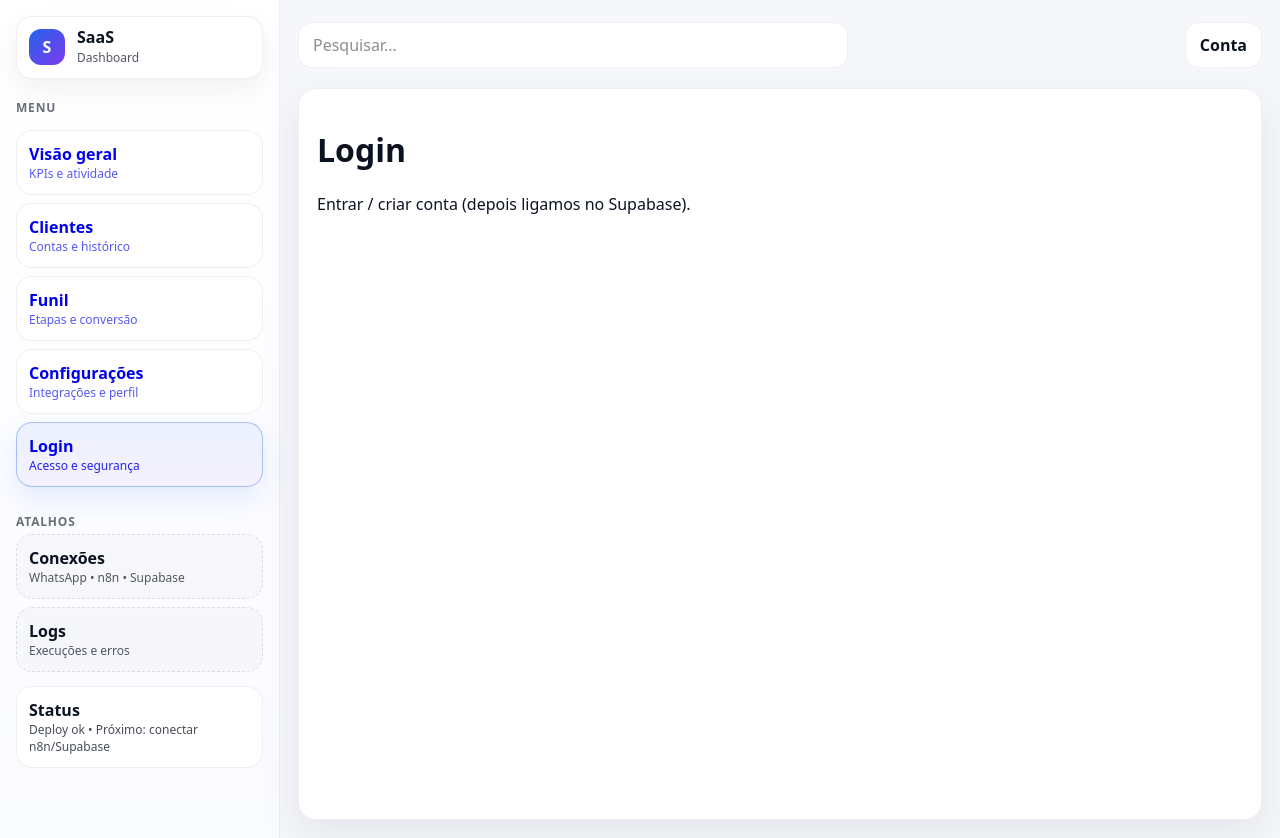
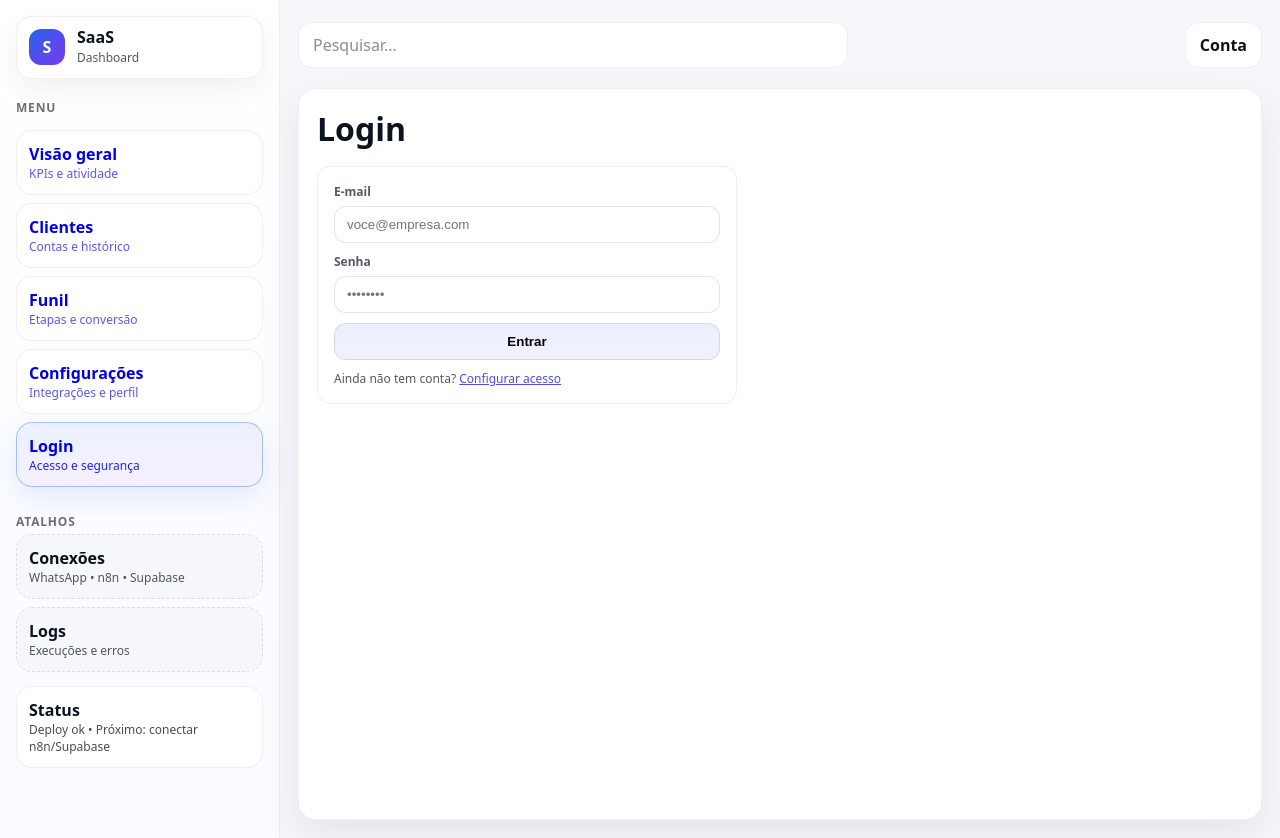
Before and after one commit to 8x5kk5dh7g-cell/S-A-A-S-D-A-S-H-B-O-A-R-D-, a Next.js app: page /login in a window 1280 px wide. Built offline with nearby package versions, Linux system fonts and the light colour scheme.

Commit message:
Update page.tsx

```diff
--- a/app/login/page.tsx
+++ b/app/login/page.tsx
@@ -1,8 +1,64 @@
+import Link from "next/link";
+
 export default function Page() {
   return (
-    <div>
-      <h1>Login</h1>
-      <p>Entrar / criar conta (depois ligamos no Supabase).</p>
+    <div style={{ display: "grid", gap: 16, maxWidth: 420 }}>
+      <h1 style={{ margin: 0 }}>Login</h1>
+
+      <div style={panel}>
+        <div style={{ display: "grid", gap: 10 }}>
+          <Field label="E-mail" placeholder="voce@empresa.com" />
+          <Field label="Senha" placeholder="••••••••" type="password" />
+
+          <button style={button}>Entrar</button>
+
+          <div style={{ fontSize: 12, opacity: 0.7 }}>
+            Ainda não tem conta? <Link href="/settings">Configurar acesso</Link>
+          </div>
+        </div>
+      </div>
     </div>
   );
 }
+
+function Field({
+  label,
+  placeholder,
+  type = "text",
+}: {
+  label: string;
+  placeholder: string;
+  type?: string;
+}) {
+  return (
+    <label style={{ display: "grid", gap: 6 }}>
+      <span style={{ fontSize: 12, opacity: 0.7, fontWeight: 800 }}>{label}</span>
+      <input
+        type={type}
+        placeholder={placeholder}
+        style={{
+          padding: "10px 12px",
+          borderRadius: 12,
+          border: "1px solid rgba(0,0,0,0.10)",
+          outline: "none",
+        }}
+      />
+    </label>
+  );
+}
+
+const panel: React.CSSProperties = {
+  background: "#fff",
+  borderRadius: 14,
+  padding: 16,
+  border: "1px solid rgba(0,0,0,0.06)",
+};
+
+const button: React.CSSProperties = {
+  padding: "10px 12px",
+  borderRadius: 12,
+  border: "1px solid rgba(0,0,0,0.10)",
+  background: "linear-gradient(180deg, rgba(37,99,235,0.10), rgba(124,58,237,0.08))",
+  fontWeight: 900,
+  cursor: "pointer",
+};
```
